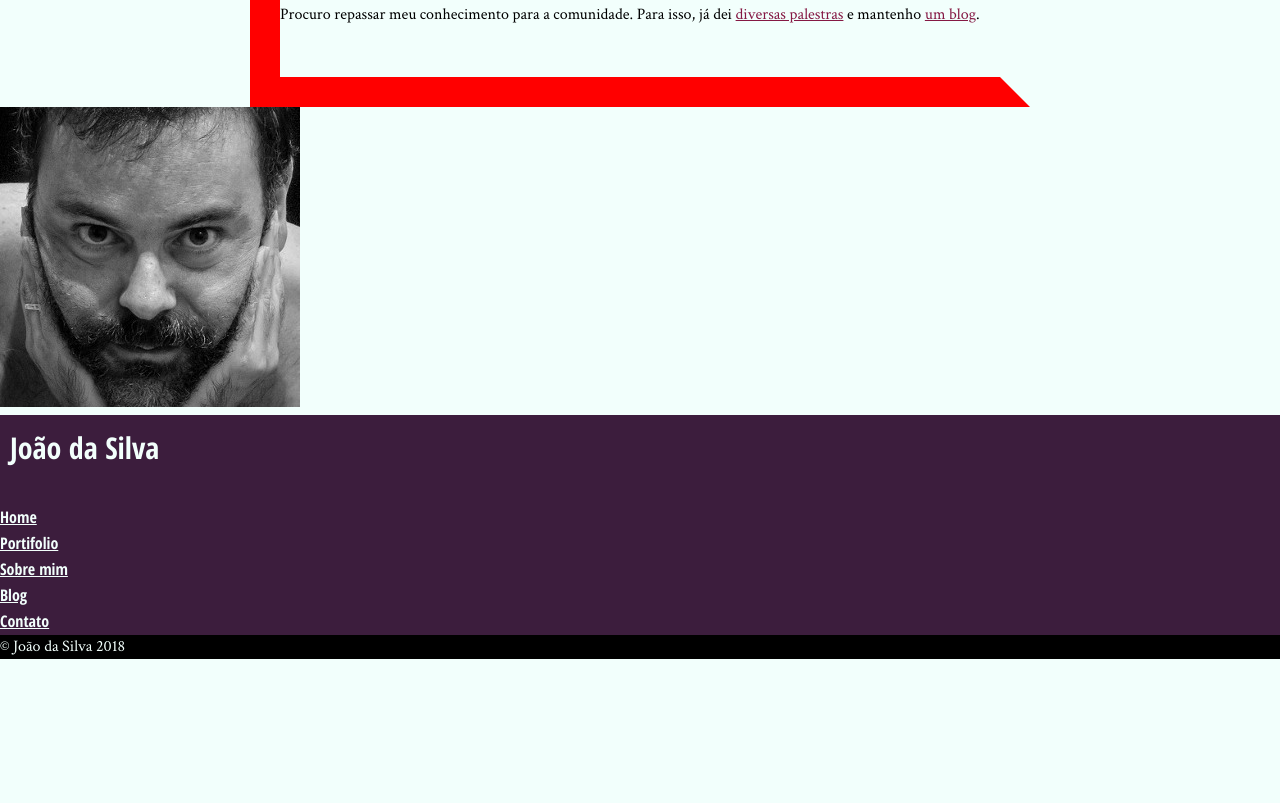
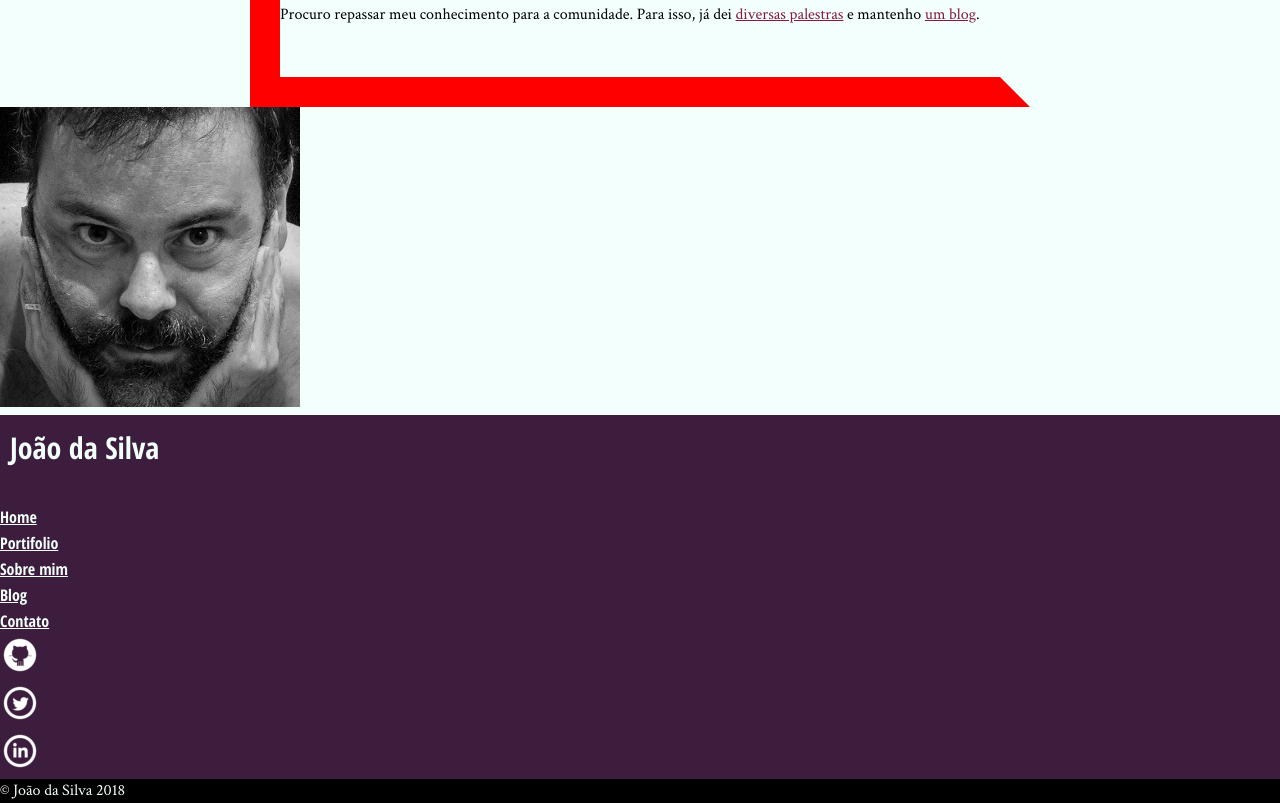
Before and after one commit to Alexander-Souza/treinamento-html, a plain HTML site: page Projeto_Alura/index.html in a window 1280 px wide. Shown: the part 1378-2181 px from the top of the page. Before the commit the page ends 2037 px from the top, so only its background shows below. Drawn offline with Linux system fonts and the light colour scheme.

Commit message:
Atualização da aula 07.

```diff
--- a/Projeto_Alura/index.html
+++ b/Projeto_Alura/index.html
@@ -58,8 +58,12 @@
                     <li><a href="contato.html">Contato</a></li>
                 </ul>
             </nav>
+            <ul>
+                <li><a href="http://www.github.com/joaodasilva"><img src="_imagens/github.png" alt="github"></a></li>
+                <li><a href="http://www.twitter.com/joaodasilva"><img src="_imagens/twitter.png" alt="twitter"></a></li>
+                <li><a href="http://www.linkedin.com/joaodasilva/32/4/508"><img src="_imagens/linkedin.png" alt="linkedin"></a></li>
+            </ul>
         </aside>
-
         <footer>
             &copy; João da Silva 2018
         </footer>
```
